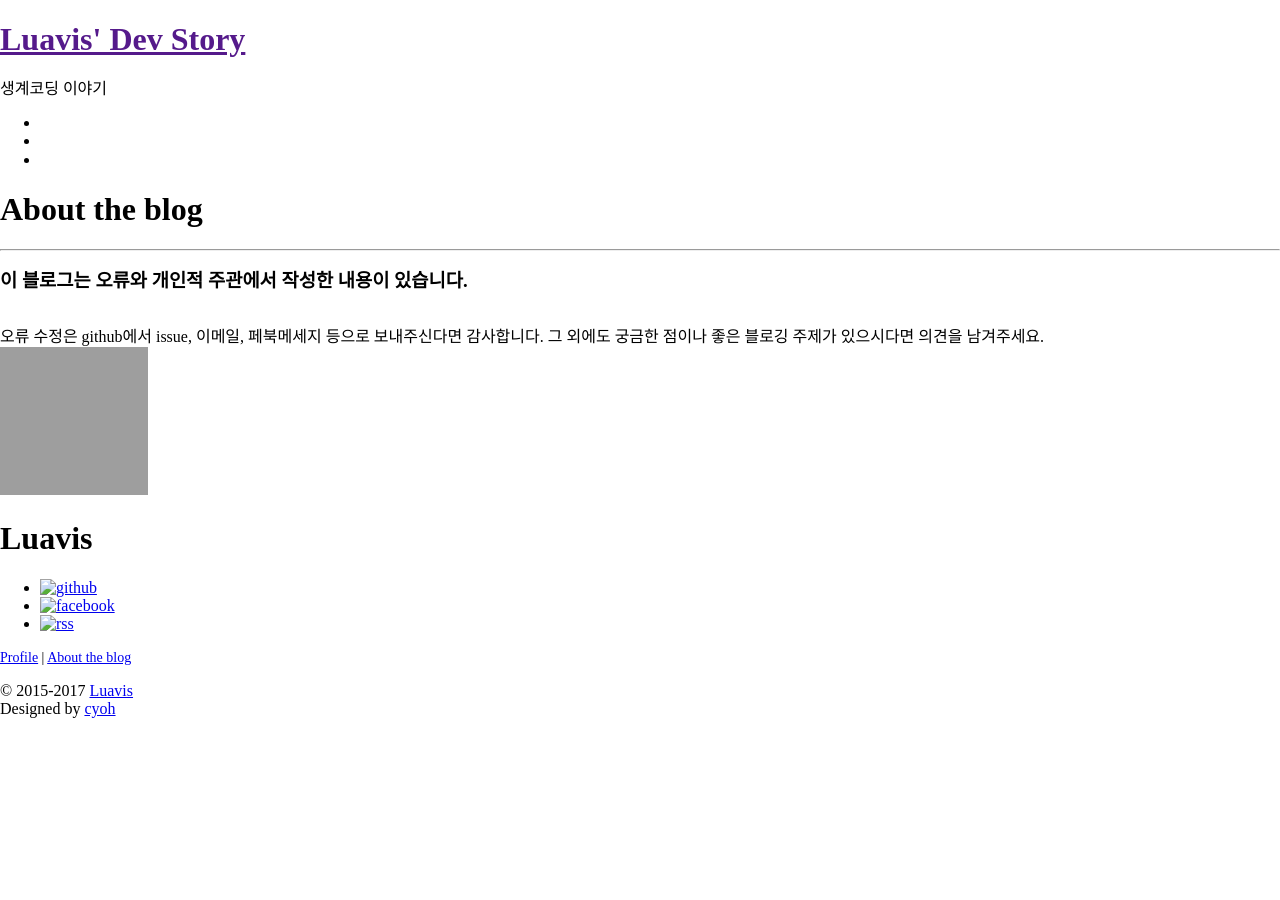
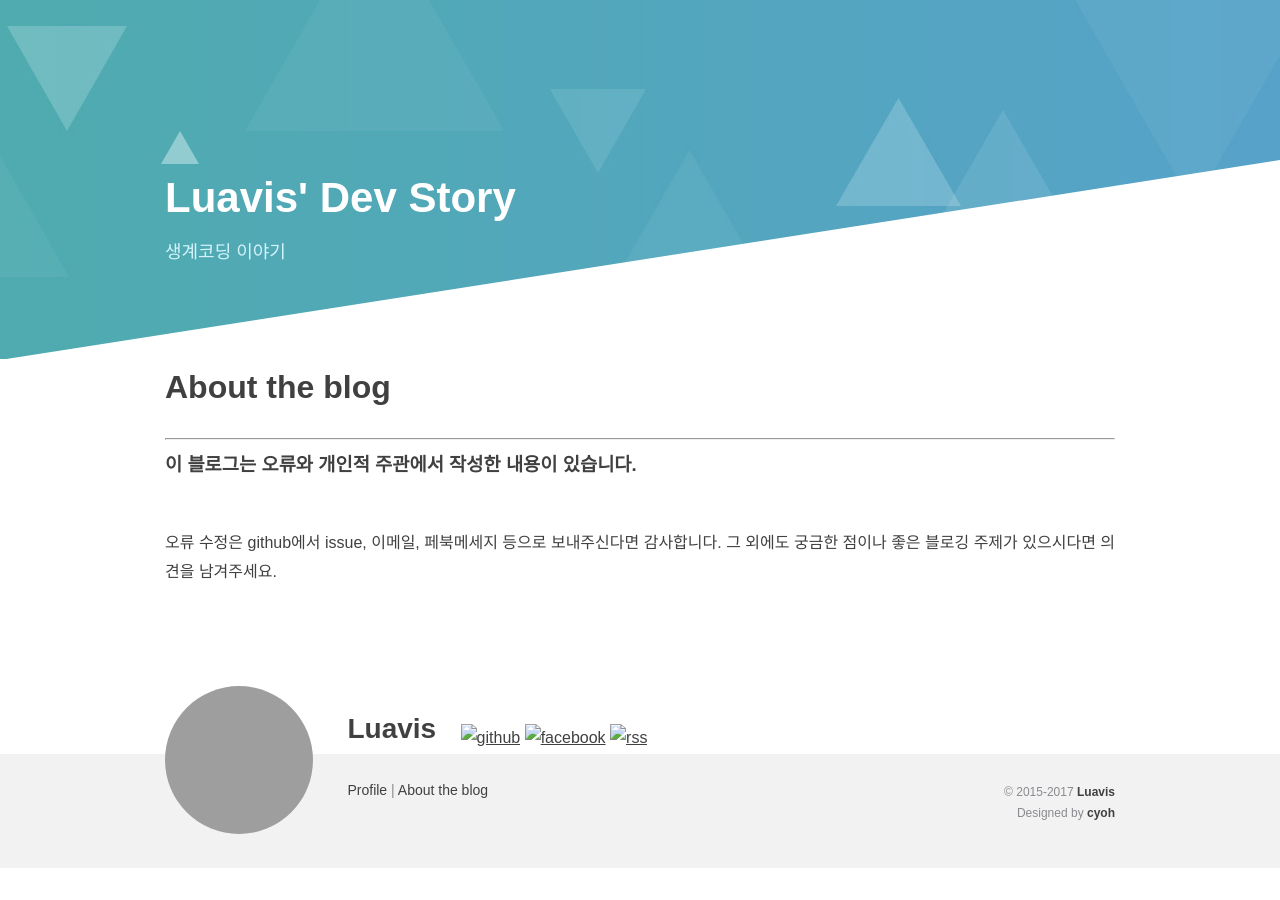
Before and after one commit to Luavis/luavis.github.io, a Jekyll site: the page built from _pages/read_me.html, in a window 1280 px wide. Built offline with Jekyll 4.4.1, drawn with Linux system fonts in a browser that asks for light colours; nearby versions of some CDN libraries; some web fonts are replaced; library files that are not in the unit come from our copies; grey boxes are pictures that could not be loaded.

Commit message:
Fix baseurl

```diff
--- a/_config.yml
+++ b/_config.yml
@@ -3,7 +3,7 @@ title: Luavis' Dev Story
 description: 생계코딩 이야기
 email: me@luav.is
 timezone: Asia/Seoul
-baseurl: "/" # the subpath of your site, e.g. /blog/
+# baseurl: ""  # the subpath of your site, e.g. /blog/
 url: "http://b.luavis.kr" # the base hostname & protocol for your site
 facebook_username: luavis
 github_username:  luavis
--- a/_layouts/luavis.html
+++ b/_layouts/luavis.html
@@ -19,27 +19,27 @@
   {% if page.keywords %}
     <meta name="keywords" content="{{ page.keywords }}">
   {% endif %}
-  <link rel="alternate" type="application/rss+xml" title="{{ page.title }}" href="{{ "feed.xml" | prepend: site.baseurl }}" />
+  <link rel="alternate" type="application/rss+xml" title="{{ page.title }}" href="{{ "/feed.xml" | prepend: site.baseurl }}" />
   <title>{{ site.title }}{% if page.title %} - {{ page.title }} {% endif %}</title>
   <meta name="author" content="Luavis">
   <meta name="viewport" content="width=device-width, initial-scale=1">
-  <link rel="stylesheet" href="{{ "static/css/normalize.css" | prepend: site.baseurl }}">
-  <link rel="stylesheet" href="{{ "static/css/main.css?14" | prepend: site.baseurl }}">
-  <link rel="stylesheet" href="{{ "static/css/code.css" | prepend: site.baseurl }}">
-  <link rel="stylesheet" href="{{ "static/css/table.css" | prepend: site.baseurl }}">
-  <link rel="stylesheet" href="{{ "static/css/pygment_trac.css" | prepend: site.baseurl }}" media="screen">
-  <link rel="stylesheet" href="{{ "static/css/ie-print.css?1" | prepend: site.baseurl }}" media="print">
-  <!--[if IE]><link rel="stylesheet" href="{{ "static/css/ie-print.css" | prepend: site.baseurl }}"><![endif]-->
-  <!--[if IE]><script src="{{ "static/js/html5shiv.min.js" | prepend: site.baseurl }}"></script><![endif]-->
+  <link rel="stylesheet" href="{{ "/static/css/normalize.css" | prepend: site.baseurl }}">
+  <link rel="stylesheet" href="{{ "/static/css/main.css?14" | prepend: site.baseurl }}">
+  <link rel="stylesheet" href="{{ "/static/css/code.css" | prepend: site.baseurl }}">
+  <link rel="stylesheet" href="{{ "/static/css/table.css" | prepend: site.baseurl }}">
+  <link rel="stylesheet" href="{{ "/static/css/pygment_trac.css" | prepend: site.baseurl }}" media="screen">
+  <link rel="stylesheet" href="{{ "/static/css/ie-print.css?1" | prepend: site.baseurl }}" media="print">
+  <!--[if IE]><link rel="stylesheet" href="{{ "/static/css/ie-print.css" | prepend: site.baseurl }}"><![endif]-->
+  <!--[if IE]><script src="{{ "/static/js/html5shiv.min.js" | prepend: site.baseurl }}"></script><![endif]-->
   <script>
     var pageURL = "{{ site.url }}{{page.url}}";
     var isHome = "{{page.url}}" == "/";
-    var jQueryUrl = '{{ "static/js/jquery.min.js" | prepend: site.baseurl }}';
+    var jQueryUrl = '{{ "/static/js/jquery.min.js" | prepend: site.baseurl }}';
   </script>
   <body>
     <div id="wrapper">
       <div id="blog-title">
-        <h1><a href="{{ site.baseurl }}">{{ site.title }}</a></h1>
+        <h1><a href="{{ site.baseurl }}/">{{ site.title }}</a></h1>
         <p>{{ site.description}}</p>
       </div>
       <div id="blog-background-wrapper">
@@ -74,7 +74,7 @@
       {% include footer.html %}
     </div>
     <!--[if !IE]><!-->
-    <script async src="{{ "static/js/app.js" | prepend: site.baseurl }}"></script>
+    <script async src="{{ "/static/js/app.js" | prepend: site.baseurl }}"></script>
     <script async src="https://cdn.mathjax.org/mathjax/latest/MathJax.js?config=TeX-MML-AM_CHTML"></script>
     <!--<![endif]-->
     <script>
--- a/_layouts/post.html
+++ b/_layouts/post.html
@@ -8,17 +8,17 @@ layout: luavis
       <ul class="links">
         <li>
           <a href="#" class="share-link" data-type="facebook">
-            <img src="{{ "static/image/facebook-logo.png" | prepend: site.baseurl }}" width="28" height="29" alt="github">
+            <img src="{{ "/static/image/facebook-logo.png" | prepend: site.baseurl }}" width="28" height="29" alt="github">
           </a>
         </li>
         <li>
           <a class="share-link" data-type="twitter">
-            <img src="{{ "static/image/twitter-logo.png" | prepend: site.baseurl }}" width="28" height="29" alt="facebook">
+            <img src="{{ "/static/image/twitter-logo.png" | prepend: site.baseurl }}" width="28" height="29" alt="facebook">
           </a>
         </li>
         <li>
           <a class="share-link" data-type="link">
-            <img src="{{ "static/image/link-logo.png" | prepend: site.baseurl }}" width="28" height="29" alt="rss">
+            <img src="{{ "/static/image/link-logo.png" | prepend: site.baseurl }}" width="28" height="29" alt="rss">
           </a>
         </li>
       </ul>
```
